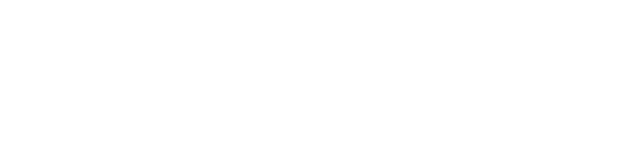
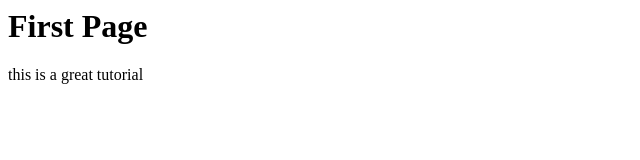
Before and after one commit to raba64577/git-course, a plain HTML site: page index.html in a window 1280 px wide. Shown: the whole page, without its empty margins (0-640 px from the left). Drawn offline with Linux system fonts and the light colour scheme.

Commit message:
Changed the index file

```diff
--- a/index.html
+++ b/index.html
@@ -1,7 +1,6 @@
 <html>
-  <head>
-  </head>
   <body>
-    <h1></h1>
+    <h1>First Page</h1>
+    <p>this is a great tutorial</p>
   </body>
 </html>
```
